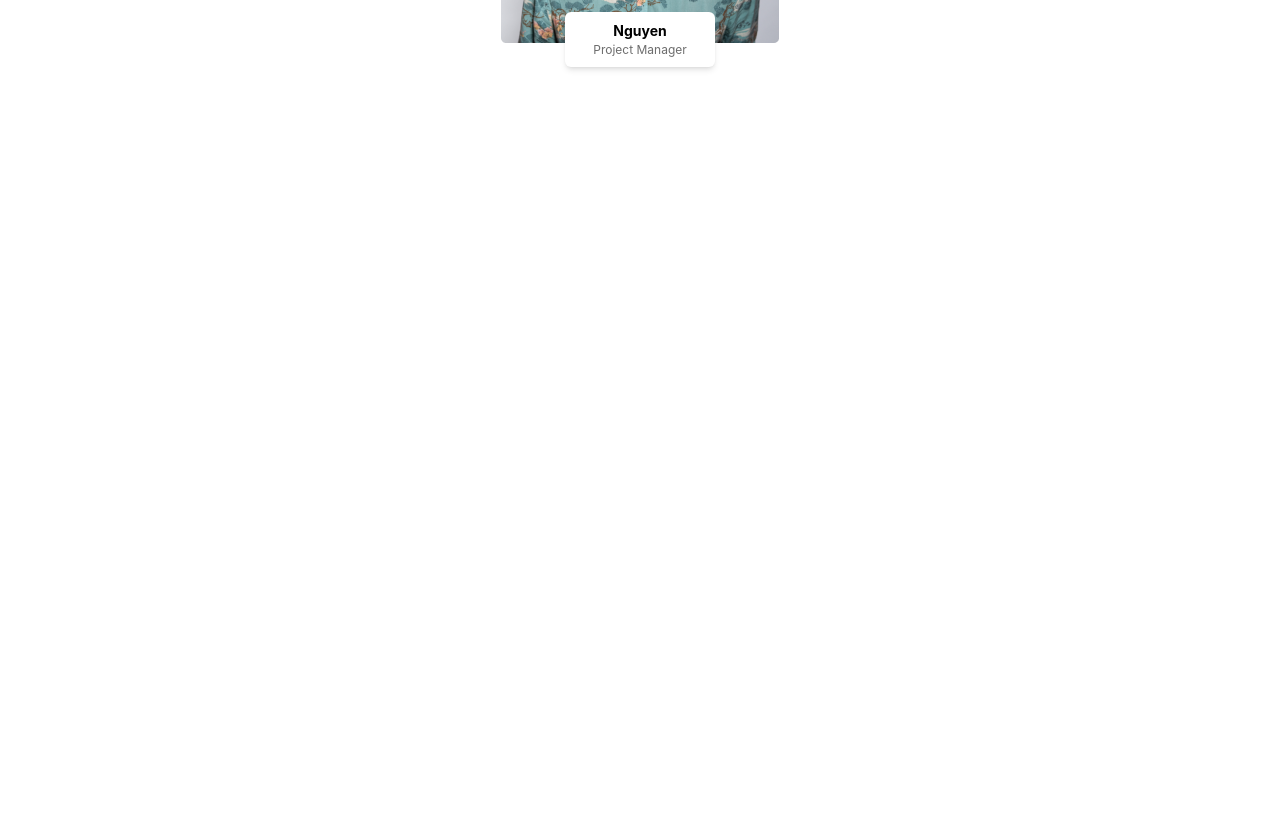
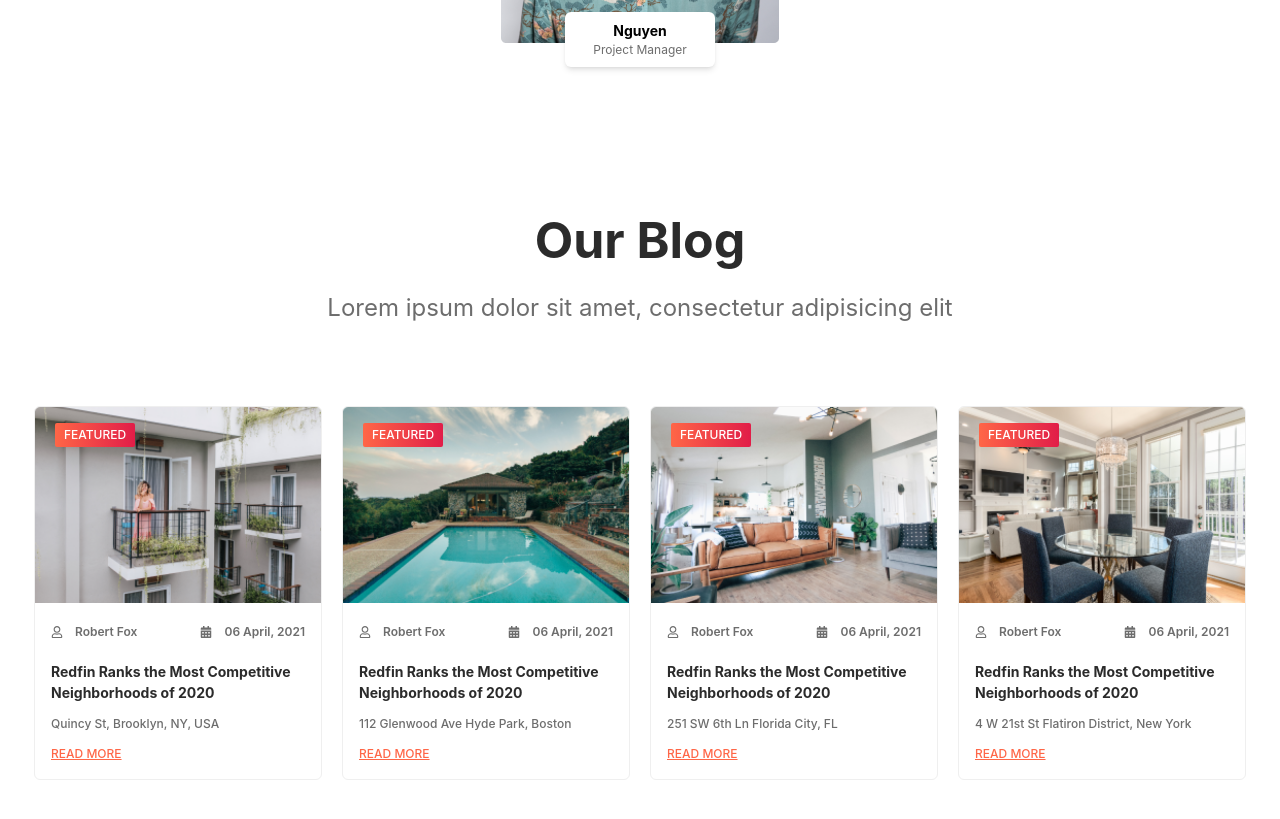
Before and after one commit to resalatislam5/real-estate, a React (Vite) app: page / in a window 1280 px wide. Shown: the part 6600-7419 px from the top of the page. Before the commit the page ends 6723 px from the top, so only its background shows below. Built offline with nearby package versions, Linux system fonts and the light colour scheme.

Commit message:
creeate blog section

```diff
--- /dev/null
+++ b/src/Home/Blog.jsx
@@ -0,0 +1,82 @@
+import Button from "../components/Button";
+import MainLayout from "../components/MainLayout";
+import img1 from "../assets/new Appar.png";
+import img2 from "../assets/wonderful-2.png";
+import img3 from "../assets/wonderful-3.png";
+import img4 from "../assets/wonderful-4.png";
+import { FaCalendarAlt, FaRegUser } from "react-icons/fa";
+
+function Blog() {
+    const disData = [
+      {
+        id: 1,
+        name: "Redfin Ranks the Most Competitive Neighborhoods of 2020",
+        title: "Quincy St, Brooklyn, NY, USA",
+        thum: img1,
+      },
+      {
+        id: 2,
+        name: "Redfin Ranks the Most Competitive Neighborhoods of 2020",
+        title: "112 Glenwood Ave Hyde Park, Boston",
+        thum: img2,
+      },
+      {
+        id: 3,
+        name: "Redfin Ranks the Most Competitive Neighborhoods of 2020",
+        title: "251 SW 6th Ln Florida City, FL ",
+        thum: img3,
+      },
+      {
+        id: 4,
+        name: "Redfin Ranks the Most Competitive Neighborhoods of 2020",
+        title: "4 W 21st St Flatiron District, New York",
+        thum: img4,
+      },
+    ];
+    return (
+      <div>
+        <MainLayout
+          heading={"Our Blog"}
+          para={"Lorem ipsum dolor sit amet, consectetur adipisicing elit"}
+        >
+          <div className="flex  justify-center gap-5 flex-wrap px-5">
+            {disData.map((e, i) => (
+              <div className="flex justify-center items-center" key={i}>
+                <div className="w-72  flex flex-col gap-5 font-medium text-pc border rounded-md border-[#EFEFEF]">
+                  <div className="relative">
+                    <img className="w-full" src={e.thum} alt="" />
+                    <div className="absolute top-4">
+                      <div className="flex justify-between px-5 w-72">
+                        <Button text="FEATURED" to="#" size="sm" />
+                      </div>
+                    </div>
+                  </div>
+                  <div className="flex justify-between px-4 font-semibold text-p-s-f text-pc">
+                    <div className="flex justify-center items-center gap-3">
+                      <FaRegUser className="font-bold" />
+                      <p>Robert Fox</p>
+                    </div>
+                    <div className="flex justify-center items-center gap-3">
+                      <FaCalendarAlt className="font-bold" />
+                      <p>06 April, 2021</p>
+                    </div>
+                  </div>
+                  <div className="flex flex-col gap-3 px-4 pb-4">
+                    <h2 className="text-p-m-f text-hc font-bold">
+                      {e.name}
+                    </h2>
+                    <p className="text-p-s-f">{e.title}</p>
+                    <a className="text-p-s-f underline text-orange" href="#">
+                      READ MORE
+                    </a>
+                  </div>
+                </div>
+              </div>
+            ))}
+          </div>
+        </MainLayout>
+      </div>
+    );
+}
+
+export default Blog;
--- a/src/Home/Home.jsx
+++ b/src/Home/Home.jsx
@@ -1,6 +1,7 @@
 import Header from "../Header/Header";
 import Agents from "./Agents";
 import Banner from "./Banner";
+import Blog from "./Blog";
 import Choose from "./Choose";
 import Cities from "./Cities";
 import Discover from "./Discover";
@@ -22,6 +23,7 @@ function Home() {
       <Testimonials />
       <Cities />
       <Agents />
+      <Blog />
     </div>
   );
 }
--- a/src/components/MainLayout.jsx
+++ b/src/components/MainLayout.jsx
@@ -2,7 +2,7 @@ function MainLayout({ children, heading, para, style }) {
   return (
     <div className={`${style}`}>
       <div
-        className={`container mx-auto flex flex-col md:gap-20 gap-10  items-center py-20 `}
+        className={`container mx-auto flex flex-col md:gap-20 gap-10  items-center sm:py-20 py-10`}
       >
         <div className="flex flex-col text-center gap-3">
           <h1 className="md:text-h-x-f text-p-x-f text-hc font-bold">
```
